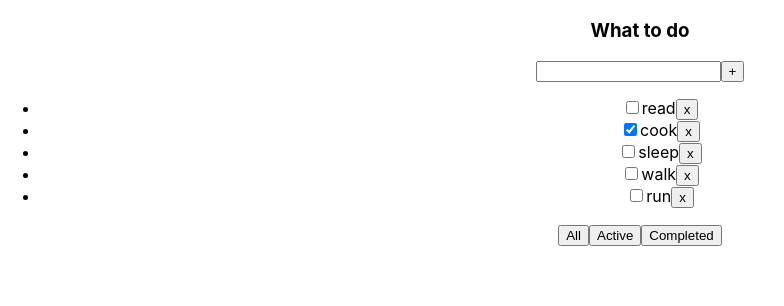
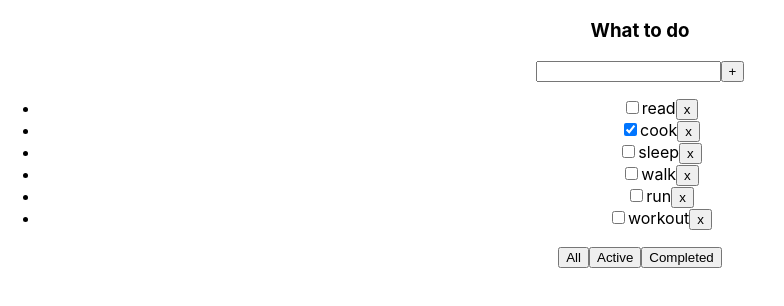
Before and after one commit to aigul-ermak/todolist, a React (Create React App) app: page / in a window 1280 px wide. Shown: the top 306 px of the page, without its empty margins (0-784 px from the left). Built offline with nearby package versions, Linux system fonts and the light colour scheme.

Commit message:
add new task

```diff
--- a/src/App.tsx
+++ b/src/App.tsx
@@ -12,7 +12,8 @@ function App() {
         {id: v1(), title: 'cook', isDone: true},
         {id: v1(), title: 'sleep', isDone: false},
         {id: v1(), title: 'walk', isDone: false},
-        {id: v1(), title: 'run', isDone: false}
+        {id: v1(), title: 'run', isDone: false},
+        {id: v1(), title: 'workout', isDone: false}
     ])
 
     let [filter, setFilter] = useState<FilterValuesType>('all');
```
